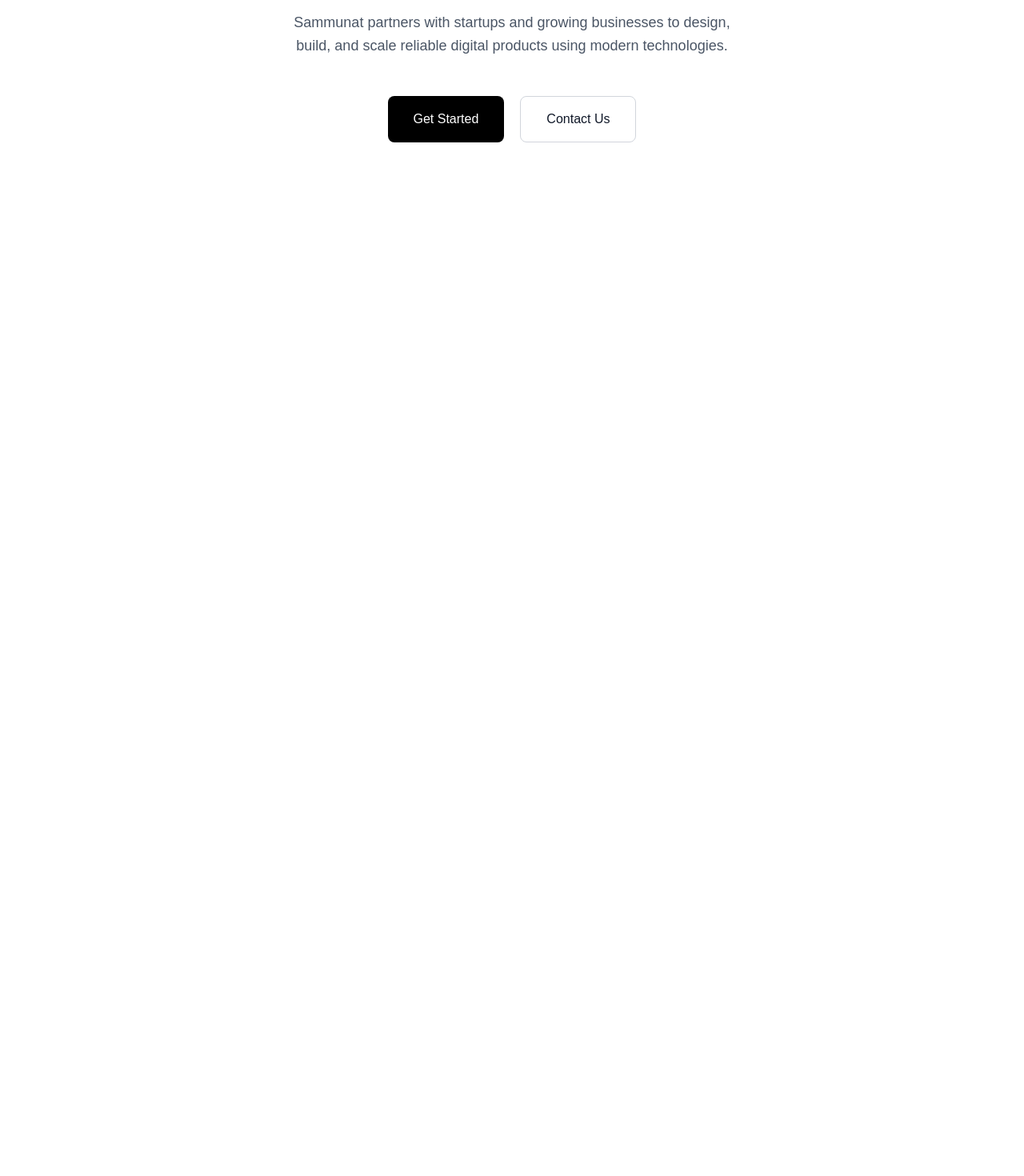
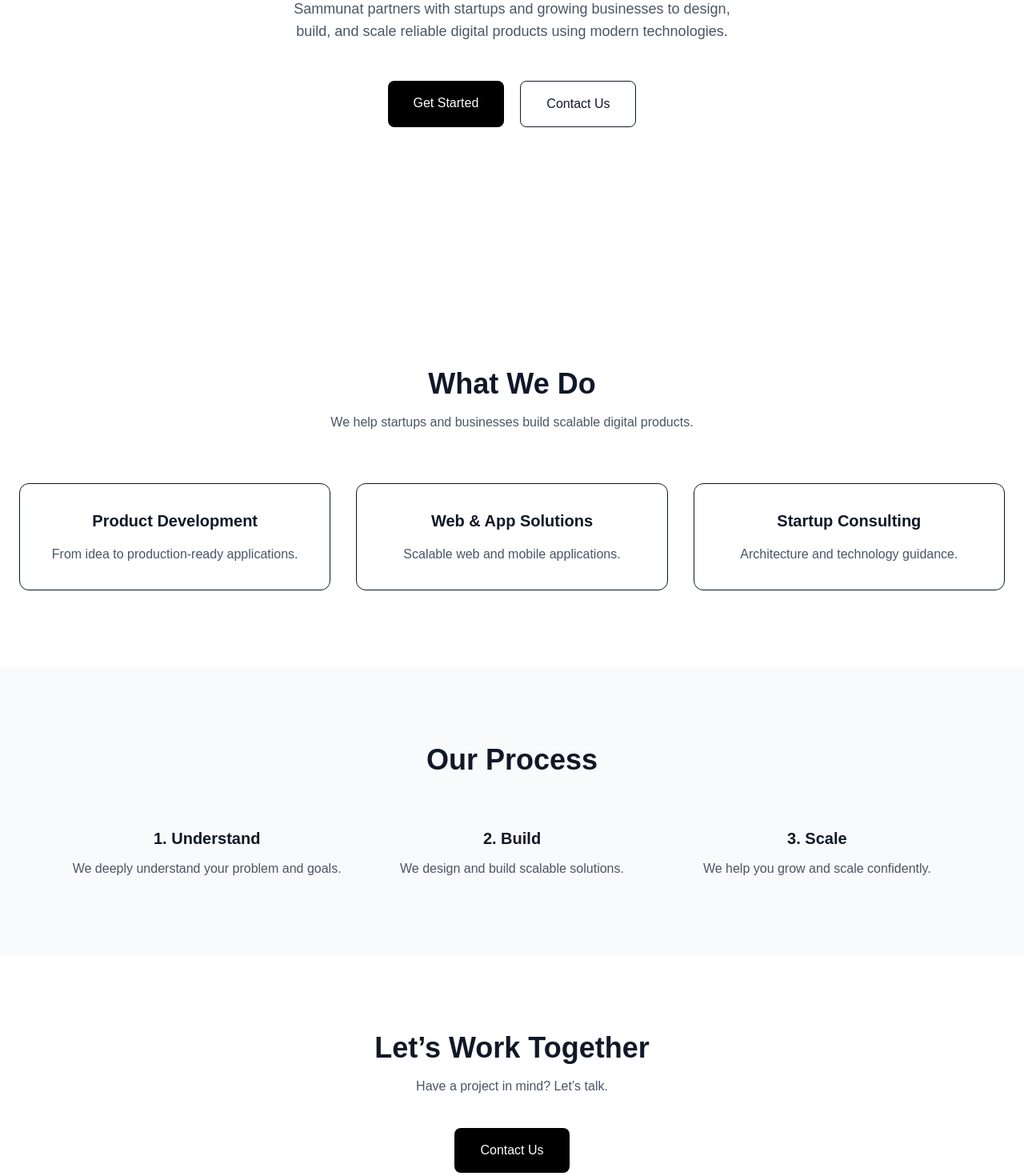
Before and after one commit to udayasri-pagilla/sammunat-landing, a Next.js app: page / in a window 1280 px wide. Shown: the part 500-1970 px from the top of the page at 80% size. Before the commit the page ends 864 px from the top, so only its background shows below. Built offline with nearby package versions, Linux system fonts and the light colour scheme.

Commit message:
buttons flow added

```diff
--- a/app/page.tsx
+++ b/app/page.tsx
@@ -7,44 +7,148 @@ export default function Home() {
 
       <main className="bg-white text-gray-900">
 
-        {/* HERO SECTION */}
+        {/* ================= HERO ================= */}
         <section className="relative flex h-screen items-center justify-center">
-
-          {/* Background */}
           <div className="absolute inset-0 -z-10 bg-gradient-to-b from-gray-50 via-white to-gray-100"></div>
 
-          {/* Content Wrapper */}
-          <div className="mx-auto w-full max-w-6xl px-6 text-center">
-
-            {/* Main Heading – BIG & DOMINANT */}
-            <h1 className="text-5xl font-extrabold leading-tight tracking-tight md:text-7xl">
+          <div className="mx-auto max-w-6xl px-6 text-center">
+            <h1 className="text-5xl font-extrabold tracking-tight md:text-7xl">
               Building Scalable
               <br />
               Digital Solutions
             </h1>
 
-            {/* One-line Value */}
             <p className="mt-6 text-xl font-medium text-gray-700">
               From idea to production-ready systems.
             </p>
 
-            {/* Supporting Description */}
-            <p className="mx-auto mt-8 max-w-xl text-lg leading-relaxed text-gray-600">
+            <p className="mx-auto mt-8 max-w-xl text-lg text-gray-600">
               Sammunat partners with startups and growing businesses to design,
-              build, and scale reliable digital products using modern
-              technologies.
+              build, and scale reliable digital products using modern technologies.
             </p>
 
-            {/* Actions */}
             <div className="mt-12 flex justify-center gap-5">
-              <button className="rounded-lg bg-black px-8 py-4 text-base font-medium text-white hover:bg-gray-800">
+              <a
+                href="#services"
+                className="rounded-lg bg-black px-8 py-4 text-white hover:bg-gray-800"
+              >
                 Get Started
-              </button>
-              <button className="rounded-lg border border-gray-300 px-8 py-4 text-base font-medium hover:bg-gray-100">
+              </a>
+              <a
+                href="#contact"
+                className="rounded-lg border px-8 py-4 hover:bg-gray-100"
+              >
+                Contact Us
+              </a>
+            </div>
+          </div>
+        </section>
+
+        {/* ================= SERVICES ================= */}
+        <section
+          id="services"
+          className="scroll-mt-24 py-24"
+        >
+          <div className="mx-auto max-w-7xl px-6 text-center">
+            <h2 className="text-3xl font-bold md:text-4xl">
+              What We Do
+            </h2>
+
+            <p className="mx-auto mt-4 max-w-2xl text-gray-600">
+              We help startups and businesses build scalable digital products.
+            </p>
+
+            <div className="mt-16 grid gap-8 md:grid-cols-3">
+              <div className="rounded-xl border p-8 hover:shadow-lg">
+                <h3 className="text-xl font-semibold">
+                  Product Development
+                </h3>
+                <p className="mt-4 text-gray-600">
+                  From idea to production-ready applications.
+                </p>
+              </div>
+
+              <div className="rounded-xl border p-8 hover:shadow-lg">
+                <h3 className="text-xl font-semibold">
+                  Web & App Solutions
+                </h3>
+                <p className="mt-4 text-gray-600">
+                  Scalable web and mobile applications.
+                </p>
+              </div>
+
+              <div className="rounded-xl border p-8 hover:shadow-lg">
+                <h3 className="text-xl font-semibold">
+                  Startup Consulting
+                </h3>
+                <p className="mt-4 text-gray-600">
+                  Architecture and technology guidance.
+                </p>
+              </div>
+            </div>
+          </div>
+        </section>
+
+        {/* ================= PROCESS ================= */}
+        <section
+          id="process"
+          className="scroll-mt-24 bg-gray-50 py-24"
+        >
+          <div className="mx-auto max-w-6xl px-6 text-center">
+            <h2 className="text-3xl font-bold md:text-4xl">
+              Our Process
+            </h2>
+
+            <div className="mt-16 grid gap-10 md:grid-cols-3">
+              <div>
+                <h3 className="text-xl font-semibold">
+                  1. Understand
+                </h3>
+                <p className="mt-3 text-gray-600">
+                  We deeply understand your problem and goals.
+                </p>
+              </div>
+
+              <div>
+                <h3 className="text-xl font-semibold">
+                  2. Build
+                </h3>
+                <p className="mt-3 text-gray-600">
+                  We design and build scalable solutions.
+                </p>
+              </div>
+
+              <div>
+                <h3 className="text-xl font-semibold">
+                  3. Scale
+                </h3>
+                <p className="mt-3 text-gray-600">
+                  We help you grow and scale confidently.
+                </p>
+              </div>
+            </div>
+          </div>
+        </section>
+
+        {/* ================= CONTACT ================= */}
+        <section
+          id="contact"
+          className="scroll-mt-24 py-24"
+        >
+          <div className="mx-auto max-w-4xl px-6 text-center">
+            <h2 className="text-3xl font-bold md:text-4xl">
+              Let’s Work Together
+            </h2>
+
+            <p className="mx-auto mt-4 max-w-xl text-gray-600">
+              Have a project in mind? Let’s talk.
+            </p>
+
+            <div className="mt-10">
+              <button className="rounded-lg bg-black px-8 py-4 text-white hover:bg-gray-800">
                 Contact Us
               </button>
             </div>
-
           </div>
         </section>
 
--- a/components/Header.tsx
+++ b/components/Header.tsx
@@ -3,10 +3,12 @@ export default function Header() {
     <header className="sticky top-0 z-50 h-16 bg-white shadow-sm">
       <div className="mx-auto flex h-full max-w-7xl items-center justify-between px-6">
 
+        {/* Brand */}
         <div className="text-xl font-bold">
           Sammunat
         </div>
 
+        {/* Navigation */}
         <nav className="hidden items-center gap-8 md:flex">
           <a href="#services" className="text-gray-600 hover:text-black">
             Services
@@ -19,9 +21,13 @@ export default function Header() {
           </a>
         </nav>
 
-        <button className="rounded-lg bg-black px-5 py-2 text-sm text-white hover:bg-gray-800">
+        {/* CTA */}
+        <a
+          href="#services"
+          className="rounded-lg bg-black px-5 py-2 text-sm text-white hover:bg-gray-800"
+        >
           Get Started
-        </button>
+        </a>
 
       </div>
     </header>
```
